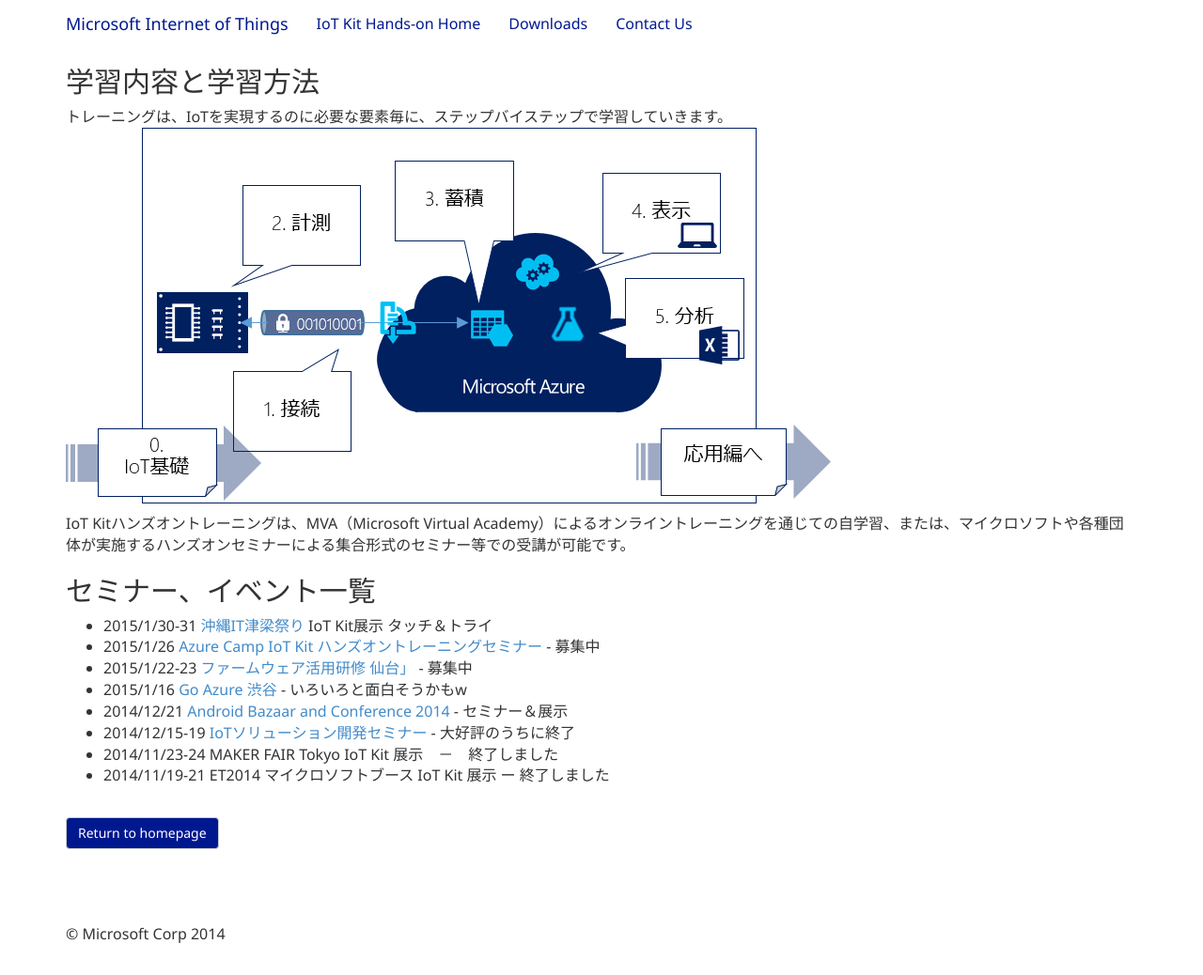
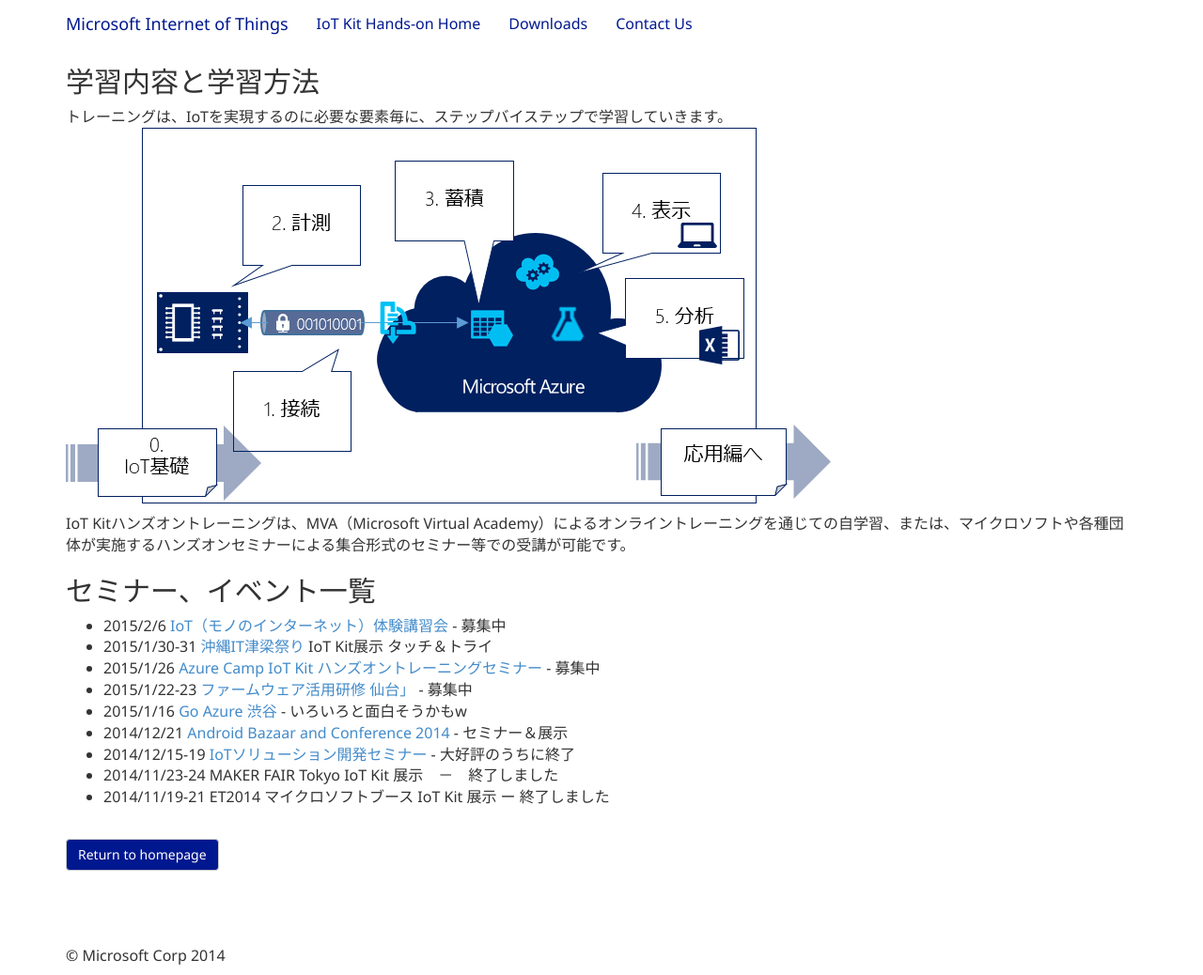
Before and after one commit to ms-iotkithol-jp/ms-iotkithol-jp.github.io, a Jekyll site: the page built from HowToLearn.md, in a window 1280 px wide and 1038 px high. Shown: the whole window at 94% size. Built offline with Jekyll 4.4.1, drawn with Linux system fonts in a browser that asks for light colours; nearby versions of some CDN libraries.

Commit message:
Add Nara Seminar

```diff
--- a/HowToLearn.md
+++ b/HowToLearn.md
@@ -13,6 +13,7 @@
 
 ## セミナー、イベント一覧
 
+* 2015/2/6 [IoT（モノのインターネット）体験講習会](http://www.pref.nara.jp/item/133489.htm) - 募集中
 * 2015/1/30-31 [沖縄IT津梁祭り](http://www.it-matsuri.net/index.html) IoT Kit展示 タッチ＆トライ
 * 2015/1/26 [Azure Camp IoT Kit ハンズオントレーニングセミナー](https://msevents.microsoft.com/CUI/EventDetail.aspx?EventID=1032609294&Culture=ja-JP&community=0) - 募集中
 * 2015/1/22-23 [ファームウェア活用研修 仙台」](http://www.mit.pref.miyagi.jp/embedded/kensyu_26/#firmware) - 募集中
```
